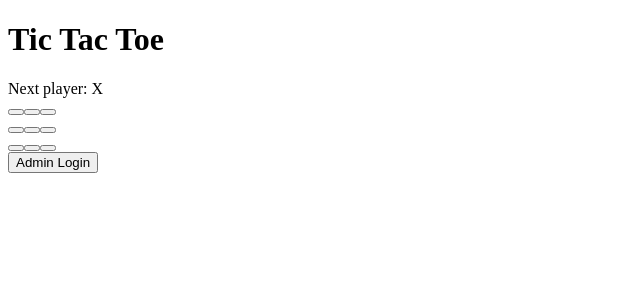
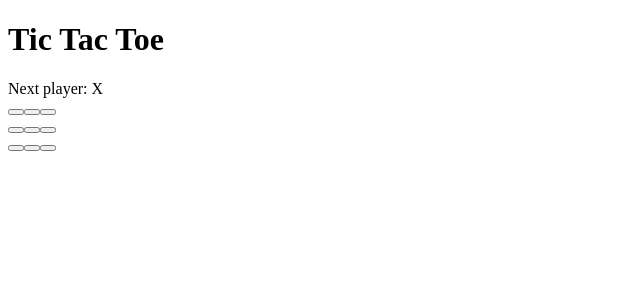
Before and after one commit to sallyyeng/Sesa.me, a React app: page / in a window 1280 px wide. Shown: the top 300 px of the page, without its empty margins (0-640 px from the left). Built offline with nearby package versions, Linux system fonts and the light colour scheme; the HTML template or start-up script is replaced by a standard one.

Commit message:
Remove admin login button from restricted view

```diff
--- a/client/src/index.jsx
+++ b/client/src/index.jsx
@@ -302,9 +302,16 @@ class App extends React.Component {
         <div>
           <h1 className="main-title">Tic Tac Toe</h1>
           <Game unlockForms={this.unlockForms}/>
-          <Button onClick={this.showAdminLogIn.bind(this)}>Admin Login</Button>
+
         </div>);
     }
+
+    // admin login button removed from line 305...
+    // <Button onClick={this.showAdminLogIn.bind(this)}>Admin Login</Button>
+
+
+
+
     // return (
     //   <div>
     //     <Game unlockForms={this.unlockForms}/>
```
